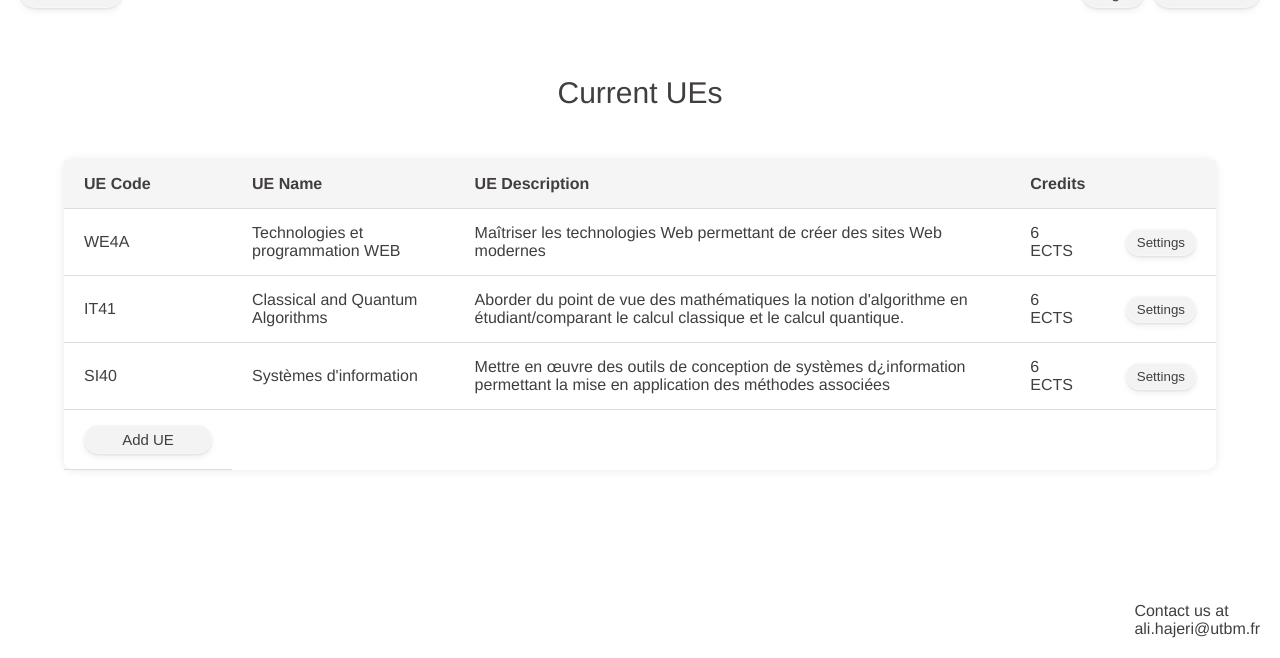
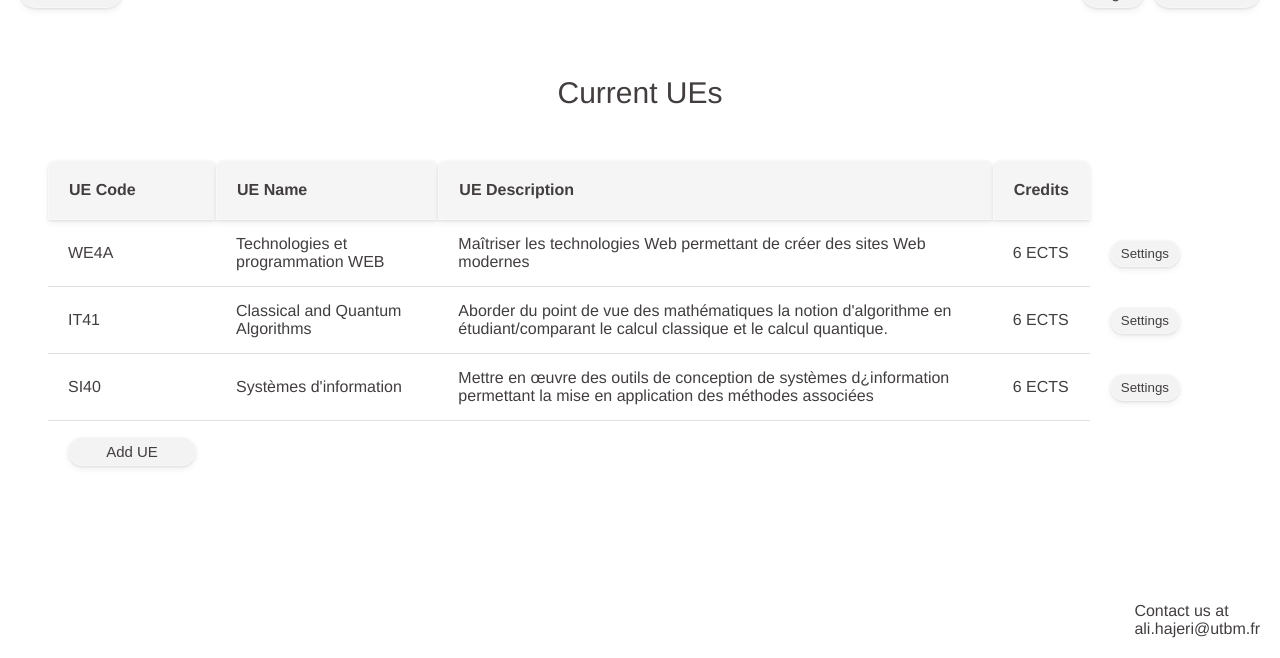
Before and after one commit to zshelali/moodle-like-website, a PHP site: page /admin_ue_list.php in a window 1280 px wide. Shown: the part 142-800 px from the top of the page. Run offline with PHP 8.4, Linux system fonts and the light colour scheme.

Commit message:
upgraded admin ue style

```diff
--- a/admin_ue_list.php
+++ b/admin_ue_list.php
@@ -65,11 +65,11 @@ if ($_SERVER['REQUEST_METHOD'] === 'POST') {
             <div class="form-container">
                 <form class="reg-log-form" action="?" method="POST"> <!-- action="x.php" method="POST" -->
                     <input type="hidden" id="ue-index" name="ue_index">
-                    <label>UE Code:</label>
+                    <label>UE Code</label>
                     <input type="text" id="ue-code" name="ue_code">
-                    <label>UE Name:</label>
+                    <label>UE Name</label>
                     <input type="text" id="ue-name" name="ue_name">
-                    <label>UE Description:</label>
+                    <label>UE Description</label>
                     <textarea id="ue-description" name="ue_description"></textarea>
                     <button type="submit" id="modal-submit" class="buttonlink">Update</button>
                 </form>
--- a/style/admin_ue_style.css
+++ b/style/admin_ue_style.css
@@ -133,26 +131,76 @@ textarea:focus {
 }
 
 #modal-title {
-    margin-left: 50px;
     font-size: 30px;
+    text-align: center;
+}
+
+.ue-list-container {
+  margin: 0 auto;
+  margin-top: 3vh;
+  padding: 1em;
+  border-radius: 20px;
+  width: 90%;
+  transition: background-color 0.2s ease, color 0.2s ease;
+  text-align: center;
+  backdrop-filter: blur(10px) saturate(120%);
+  -webkit-backdrop-filter: blur(10px) saturate(120%);
 }
 
 .ue-list-container table {
-  width: 90%;
-  margin: 2rem auto;
-  border-collapse: collapse;
-  box-shadow: 0 0 10px rgba(0, 0, 0, 0.1);
-  border-radius: 10px;
+  width: 100%;
+  margin: -1rem;
+  border-collapse: separate;
+  border-spacing: 0;
 }
 
 .ue-list-container th,
 .ue-list-container td {
   padding: 15px 20px;
   text-align: left;
-  border-bottom: 1px solid #ddd;
 }
 
 .ue-list-container th {
   background-color: #f5f5f5;
   font-weight: bold;
+  color: #423E3E;
+  border-radius: 8px 8px 0 0;
+  backdrop-filter: blur(10px) saturate(120%);
+  -webkit-backdrop-filter: blur(10px) saturate(120%);
+  border: 1px solid rgba(255, 255, 255, 0.3);
+  box-shadow:
+    0 4px 6px rgba(0, 0, 0, 0.05),
+    0 1px 3px rgba(0, 0, 0, 0.1);
 }
+
+/* Style for row separators */
+.ue-list-container tr:not(:last-child) td:not(:last-child) {
+  border-bottom: 1px solid #e0e0e0;
+}
+
+/* Style for the last column (Settings) - no border */
+.ue-list-container td:last-child {
+  border-bottom: none;
+}
+
+.ue-list-container tr:hover {
+  background-color: rgba(255, 255, 255, 0.05);
+}
+
+.ue-list-container th:last-child {
+  visibility: hidden;
+  border: none !important;
+  background-color: transparent;
+  box-shadow: none;
+}
+
+/* Add some spacing between rows */
+.ue-list-container tr {
+  height: 60px;
+}
+
+/* Style for the Add UE button container */
+.ue-list-container tr:last-child td {
+  border-bottom: none;
+  padding-top: 15px;
+}
```
Also changed, not shown: other parts of style/admin_ue_style.css (+22 -24 lines).
